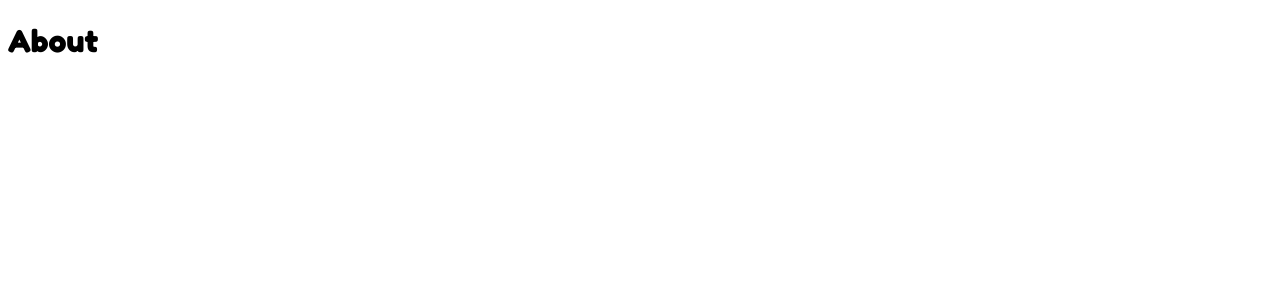
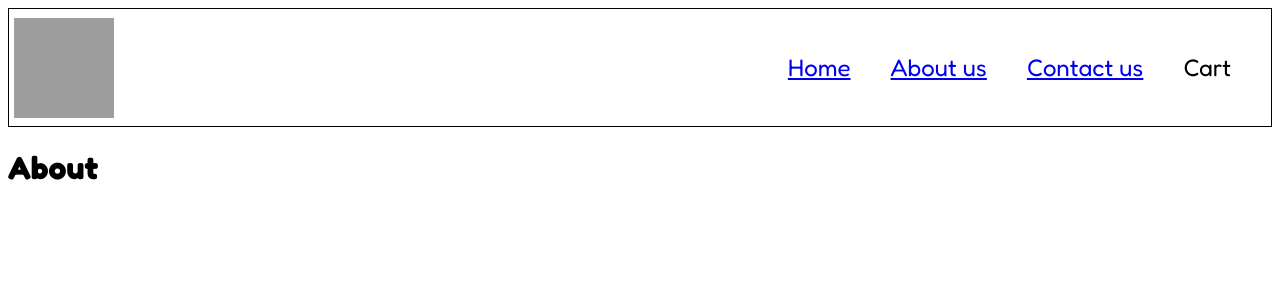
Before and after one commit to ganeshadsul/react-course, a React (Vite) app: page /about-us in a window 1280 px wide. Shown: the top 300 px of the page. Built offline with nearby package versions, Linux system fonts and the light colour scheme; grey boxes are pictures that could not be loaded.

Commit message:
Created nested routes for keep header visible

```diff
--- a/src/App.jsx
+++ b/src/App.jsx
@@ -1,5 +1,5 @@
 import React from 'react';
-import { createBrowserRouter, RouterProvider } from 'react-router-dom';
+import { createBrowserRouter, Outlet, RouterProvider } from 'react-router-dom';
 import ReactDOM from 'react-dom/client';
 import Header from './components/Header';
 import Body from './components/Body';
@@ -14,7 +14,8 @@
 		<>
 			<div className="app">
 				<Header />
-				<Body />
+				<Outlet />
+				{/* <Body /> */}
 			</div>
 		</>
 	);
@@ -25,6 +26,10 @@
 		path: '/',
 		element: <AppLayout />,
 		errorElement: <Error />,
+		children: [
+			{
+				path: '/',
+				element: <Body />,
 			},
 			{
 				path: '/about-us',
@@ -34,6 +39,8 @@
 				path: '/contact-us',
 				element: <ContactUs />,
 			},
+		],
+	},
 ]);
 
 root.render(<RouterProvider router={appRouter} />);
--- a/src/components/Header.jsx
+++ b/src/components/Header.jsx
@@ -1,3 +1,4 @@
+import { Link } from 'react-router-dom';
 import { LOGO_URL } from '../utils/constants';
 import '../styles/header.css';
 
@@ -10,9 +11,15 @@
 				</div>
 				<div className="nav-items">
 					<ul>
-						<li>Home</li>
-						<li>About us</li>
-						<li>Contact us</li>
+						<li>
+							<Link to="/">Home</Link>
+						</li>
+						<li>
+							<Link to="/about-us">About us</Link>
+						</li>
+						<li>
+							<Link to="/contact-us">Contact us</Link>
+						</li>
 						<li>Cart</li>
 					</ul>
 				</div>
```
Lines whose indentation alone changed are shown as unchanged.
